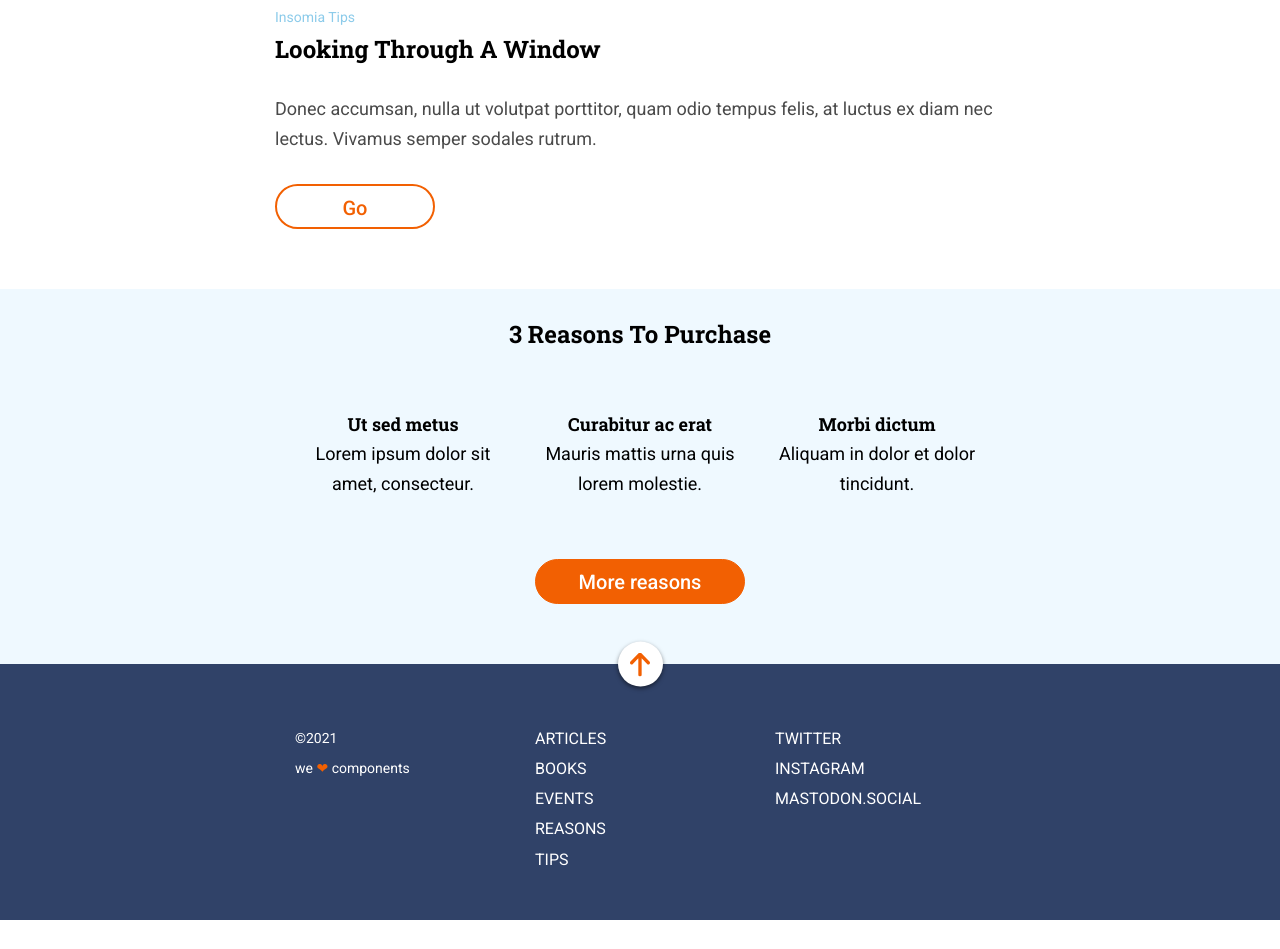
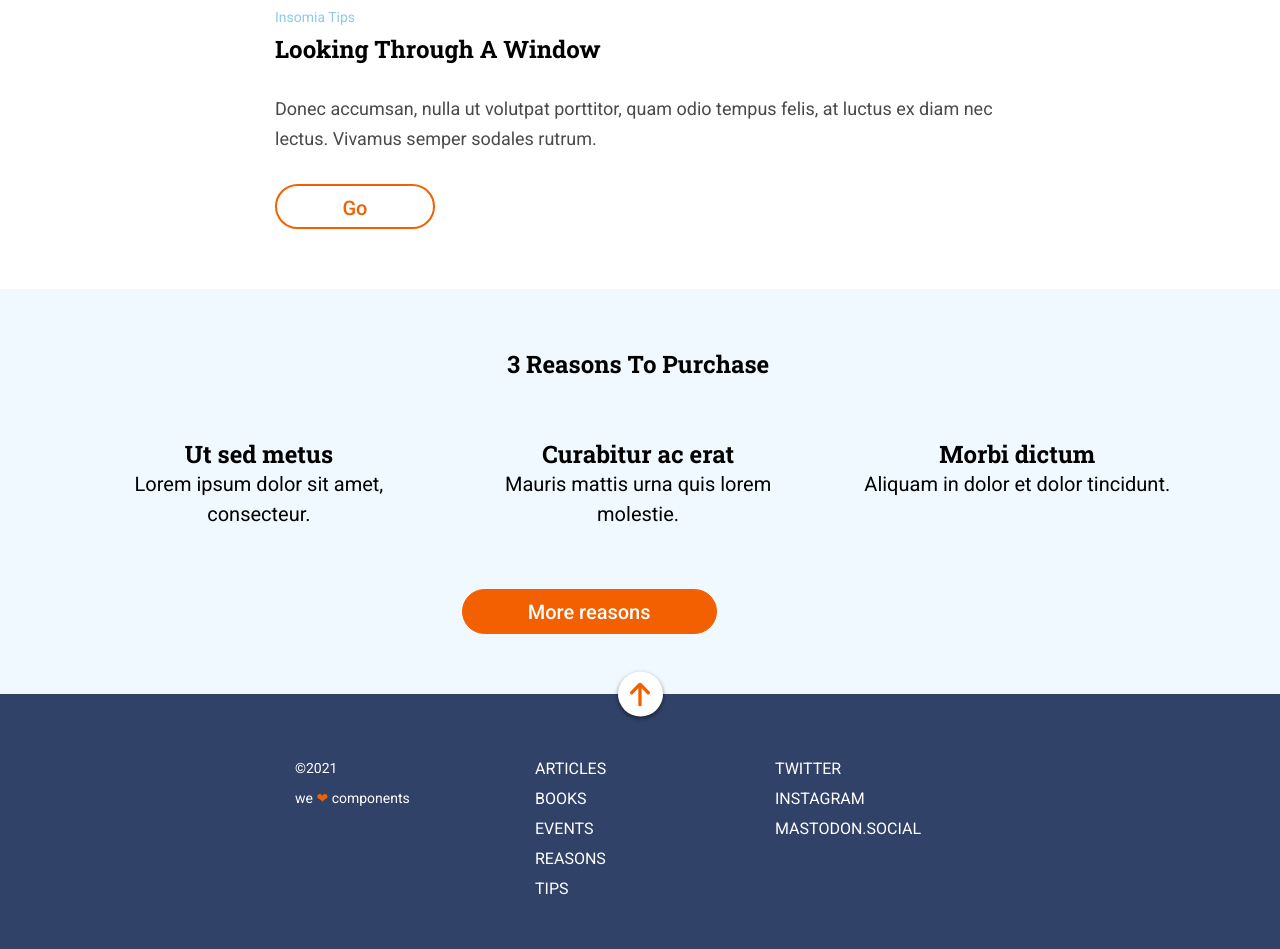
Before and after one commit to Laura-Carbajales/web-layout-exercise, a website: page src/html/index.html in a window 1280 px wide. Shown: the part 827-1776 px from the top of the page. Before the commit the page ends 1747 px from the top, so only its background shows below. Drawn offline with nearby package versions, Linux system fonts and the light colour scheme; files that its build step writes are made by us from their sources; files whose address does not match are found by name.

Commit message:
update styles for main_section_2

```diff
--- a/src/scss/layout/_footer.scss
+++ b/src/scss/layout/_footer.scss
@@ -57,6 +57,9 @@
         }
         & .link {
           color: $colorTextHero;
+          &:hover {
+            text-decoration: underline;
+          }
         }
       }
     }
@@ -78,6 +81,9 @@
         }
         & .link {
           color: $colorTextHero;
+          &:hover {
+            text-decoration: underline;
+          }
         }
       }
     }
--- a/src/scss/layout/_main_section_2.scss
+++ b/src/scss/layout/_main_section_2.scss
@@ -4,12 +4,19 @@
   padding: 30px 15px 60px 15px;
   text-align: center;
   display: grid;
+  grid-row-gap: 45px;
   grid-template-columns: 1fr 184px 1fr;
-  grid-template-rows: 30px 1fr 1fr 1fr 90px;
+  grid-template-rows: 30px repeat(3, 1fr) 90px;
   @media all and (min-width: 768px) {
-    padding: 30px 40px 60px 40px;
-    grid-template-columns: 1fr 237px 210px 237px 1fr;
-    grid-template-rows: 45px 1fr 45px;
+    padding: 30px 12.3px 60px 8px;
+    grid-template-columns: 1fr repeat(3, 212.3px) 1fr;
+    grid-template-rows: 45px 1fr 60px;
+    grid-column-gap: 27.7px;
+  }
+  @media all and (min-width: 1200px) {
+    padding: 60px 58.8px 60px 55px;
+    grid-template-columns: 1fr repeat(3, 353px) 1fr;
+    grid-column-gap: 26.2px;
   }
   &__title {
     font-family: $fontTitle;
@@ -22,30 +29,37 @@
     @media all and (min-width: 768px) {
       grid-column: 1/6;
       grid-row: 1/2;
+      font-size: 24px;
     }
   }
   &__article {
-    margin-top: 45px;
+    // margin-top: 45px;
     @media all and (min-width: 768px) {
-      margin: 0;
-      padding-top: 45px;
-      padding-bottom: 60px;
       height: 100%;
       width: 100%;
       text-align: center;
     }
+
     &--title {
       font-family: $fontTitle;
       font-size: 18px;
       font-weight: bold;
       line-height: 1.67;
       color: $colorTitleSection;
+      @media all and (min-width: 768px) {
+        font-size: 24px;
+        line-height: 1.25;
+      }
     }
     &--text {
       font-family: $fontText;
       font-size: 18px;
       line-height: 1.67;
       color: $colorTitleSection;
+      @media all and (min-width: 768px) {
+        font-size: 20px;
+        line-height: 1.5;
+      }
     }
     &.first {
       grid-column: 2/3;
@@ -53,7 +67,10 @@
       @media all and (min-width: 768px) {
         grid-column: 2/3;
         grid-row: 2/3;
-        padding-right: 27px;
+      }
+      @media all and (min-width: 1200px) {
+        padding-left: 10px;
+        padding-right: 10px;
       }
     }
     &.second {
@@ -63,6 +80,10 @@
         grid-column: 3/4;
         grid-row: 2/3;
       }
+      @media all and (min-width: 1200px) {
+        padding-left: 10px;
+        padding-right: 10px;
+      }
     }
     &.third {
       grid-column: 2/3;
@@ -70,7 +91,10 @@
       @media all and (min-width: 768px) {
         grid-column: 4/5;
         grid-row: 2/3;
-        padding-left: 27px;
+      }
+      @media all and (min-width: 1200px) {
+        padding-left: 10px;
+        padding-right: 10px;
       }
     }
   }
@@ -85,7 +109,6 @@
     font-size: 20px;
     font-weight: 500;
     line-height: 2.25;
-    margin-top: 45px;
     grid-column: 2 / 3;
     grid-row: 5/6;
     transition: all 500ms linear;
@@ -96,12 +119,14 @@
       box-shadow: 0 8px 15px rgba(0, 0, 0, 0.4);
     }
     @media all and (min-width: 768px) {
-      margin-top: 0px;
+      margin-top: 15px;
       width: 210px;
       grid-column: 3/4;
       grid-row: 3/4;
       width: 210px;
-      height: 45px;
+    }
+    @media all and (min-width: 1200px) {
+      width: 255px;
     }
   }
 }
```
